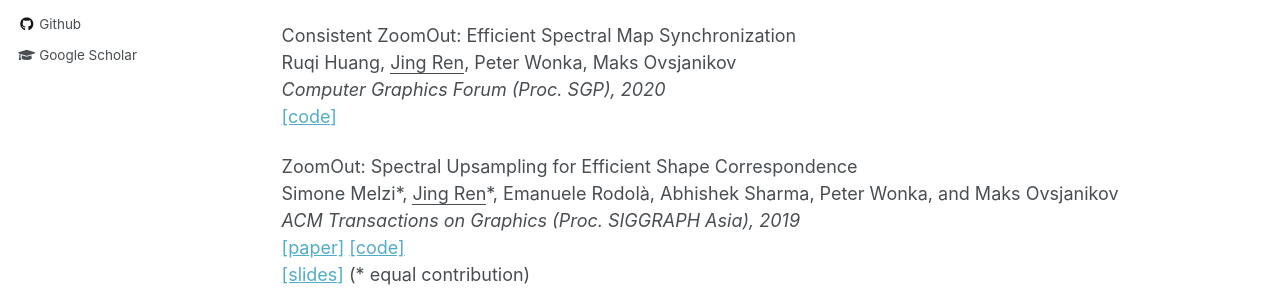
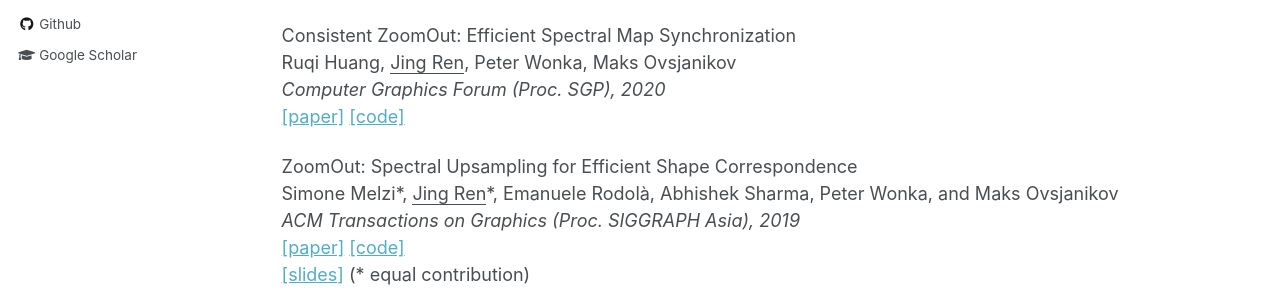
Before and after one commit to llorz/llorz.github.io, a Jekyll site: the page built from _pages/publications.md, in a window 1280 px wide and 1309 px high. Shown: the part 405-704 px from the top of the window. Built offline with Jekyll 4.4.1, drawn with Linux system fonts in a browser that asks for light colours.

Commit message:
Update publications.md

```diff
--- a/_pages/publications.md
+++ b/_pages/publications.md
@@ -25,6 +25,7 @@ Yiqun Wang, <u>Jing Ren</u>, Dong-Ming Yan, Jianwei Guo, Xiaopeng Zhang, Peter W
 Consistent ZoomOut: Efficient Spectral Map Synchronization\
 Ruqi Huang, <u>Jing Ren</u>, Peter Wonka, Maks Ovsjanikov\
 *Computer Graphics Forum (Proc. SGP), 2020*\
+[\[paper\]](https://onlinelibrary.wiley.com/doi/abs/10.1111/cgf.14084)
 [\[code\]](https://github.com/ruqihuang/SGP2020_ConsistentZoomOut)
 
 
@@ -35,6 +36,9 @@ Simone Melzi\*, <u>Jing Ren</u>\*, Emanuele Rodolà, Abhishek Sharma, Peter Wonk
 [\[paper\]](https://www.dropbox.com/s/duhr5b426xb1q72/2019sga_zoomout.pdf?dl=0)
 [\[code\]](https://github.com/llorz/SGA19_zoomOut)
 [\[slides\]](https://www.dropbox.com/s/yvi1b6npk4kqlas/SGA19_zoomOut_slides.pdf?dl=0) (\* equal contribution)
+
+
+
 
 Structured Regularization of Functional Map Computations\
 <u>Jing Ren</u>, Mikhail Panine, Peter Wonka, and Maks Ovsjanikov\
```
